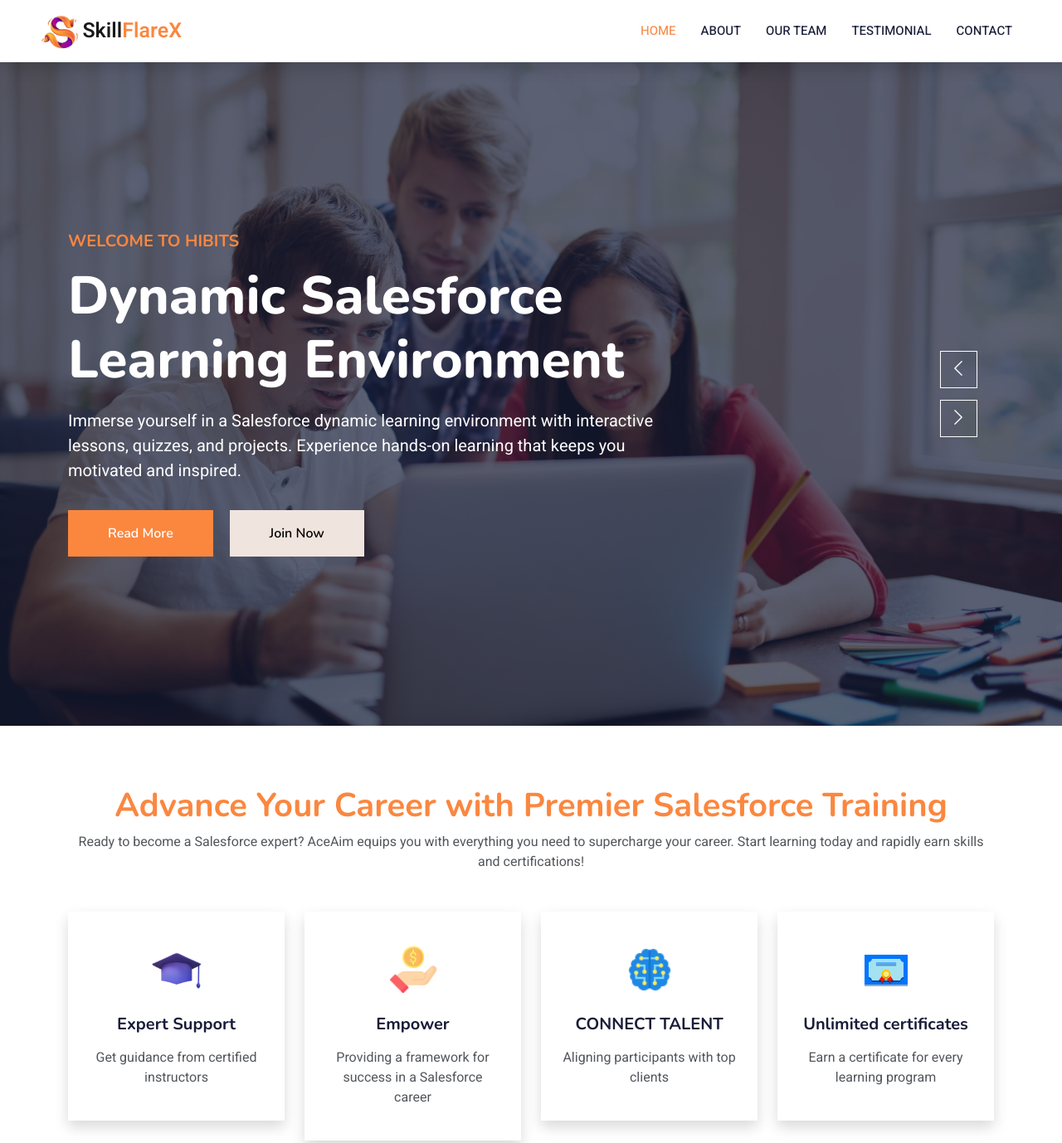
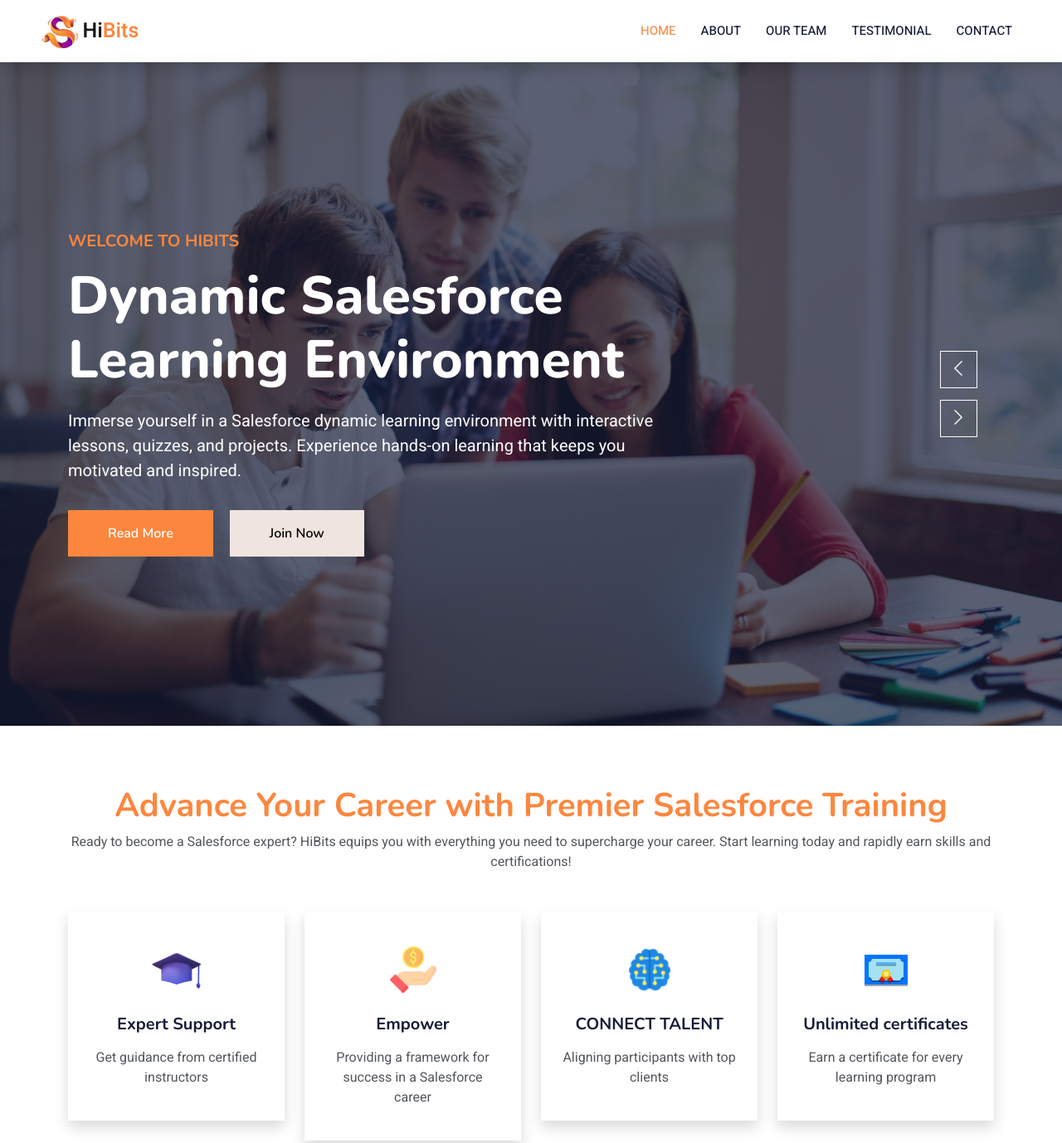
Before and after one commit to hi-bits/hi-bits.github.io, a plain HTML site: page index.html in a window 1280 px wide. Shown: the top 1378 px of the page at 83% size. Drawn offline with nearby package versions, Linux system fonts and the light colour scheme.

Commit message:
logochange

```diff
--- a/index.html
+++ b/index.html
@@ -51,8 +51,8 @@
     <!-- Navbar Start -->
     <nav class="navbar navbar-expand-lg bg-white navbar-light shadow sticky-top p-0">
         <a href="index.html" class="navbar-brand d-flex align-items-center px-4 px-lg-5">
-            <p class="m-0 fw-bold" style="font-size: 25px;"><img src="img/icon.png" alt="" height="50px">Skill<span
-                    style="color: #fb873f;">FlareX</span></p>
+            <p class="m-0 fw-bold" style="font-size: 25px;"><img src="img/icon.png" alt="" height="50px">Hi<span
+                    style="color: #fb873f;">Bits</span></p>
         </a>
         <button type="button" class="navbar-toggler me-4" data-bs-toggle="collapse" data-bs-target="#navbarCollapse">
             <span class="navbar-toggler-icon"></span>
@@ -132,7 +132,7 @@
             <div class="row g-2 text-center">
                 <div class="col-12 wow fadeInUp" data-wow-delay="0.3s">
                     <h1 style="color: #fb873f;">Advance Your Career with Premier Salesforce Training</h1>
-                    <p class="mb-5">Ready to become a Salesforce expert? AceAim equips you with everything you need to supercharge your career. Start learning today and rapidly earn skills and certifications!</p>
+                    <p class="mb-5">Ready to become a Salesforce expert? HiBits equips you with everything you need to supercharge your career. Start learning today and rapidly earn skills and certifications!</p>
                 </div>
             </div>
             <div class="row g-4">
@@ -192,7 +192,7 @@
                 <div class="col-lg-6 wow fadeInUp" data-wow-delay="0.3s">
                     <h6 class="section-title bg-white text-start pe-3">About Us</h6>
                     <h1 class="mb-4" style="color: #fb873f;">Welcome to HiBits</h1>
-                    <p class="mb-4">AceAim is a leading Salesforce training organization committed to developing skilled Salesforce Admins, Developers, and Architects equipped with the technical, functional, and interpersonal skills required for impactful projects. </p>
+                    <p class="mb-4">HiBits is a leading Salesforce training organization committed to developing skilled Salesforce Admins, Developers, and Architects equipped with the technical, functional, and interpersonal skills required for impactful projects. </p>
                     <p class="mb-4"> Guided by industry experts with extensive global experience in Salesforce and digital transformation, AceAim offers flexible, remote courses designed to fit around your life, making them ideal for career changers, returnees, and those seeking new skills. Since our inception, we have empowered countless individuals to start or advance their Salesforce careers, ensuring everyone, regardless of background, can find a place in this innovative sector.
                     </p>
                     <div class="row gy-2 gx-4 mb-4">
```
Also changed, not shown: about.html (+2 -2 lines), contact.html (+2 -2 lines), team.html (+2 -2 lines).
